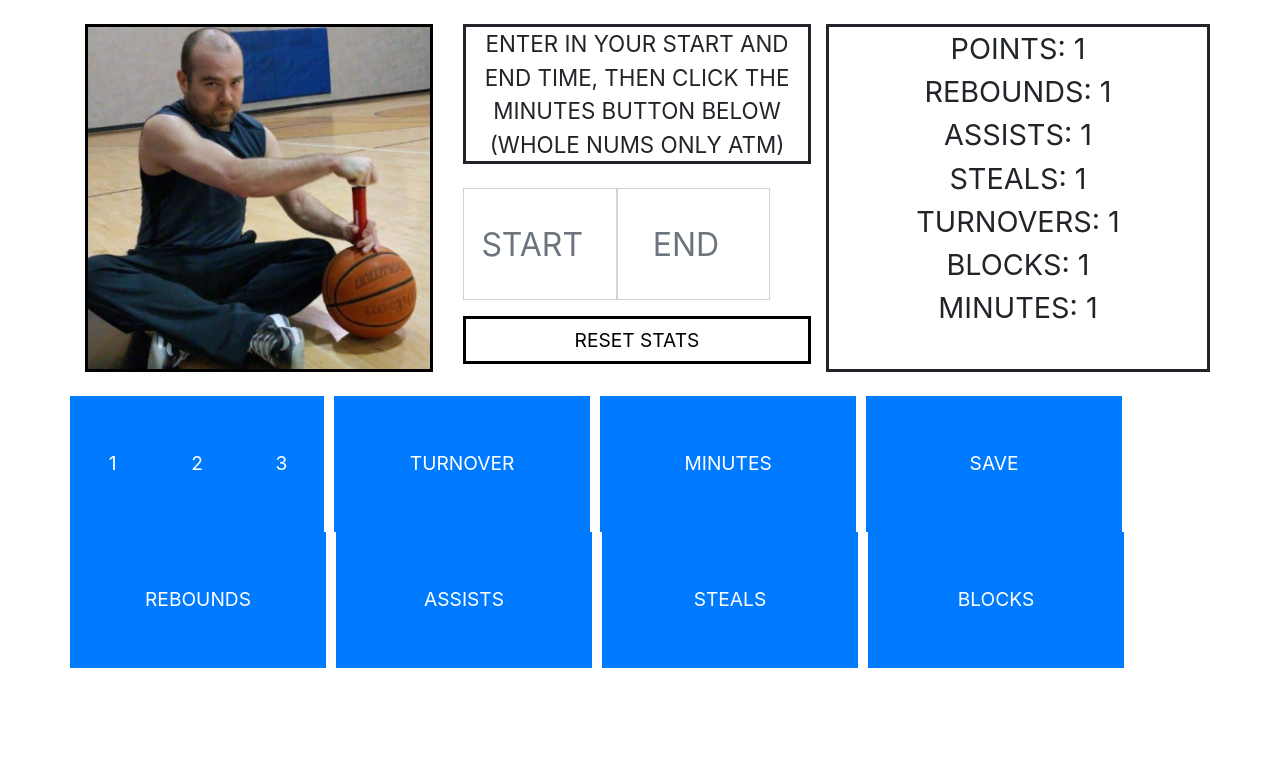
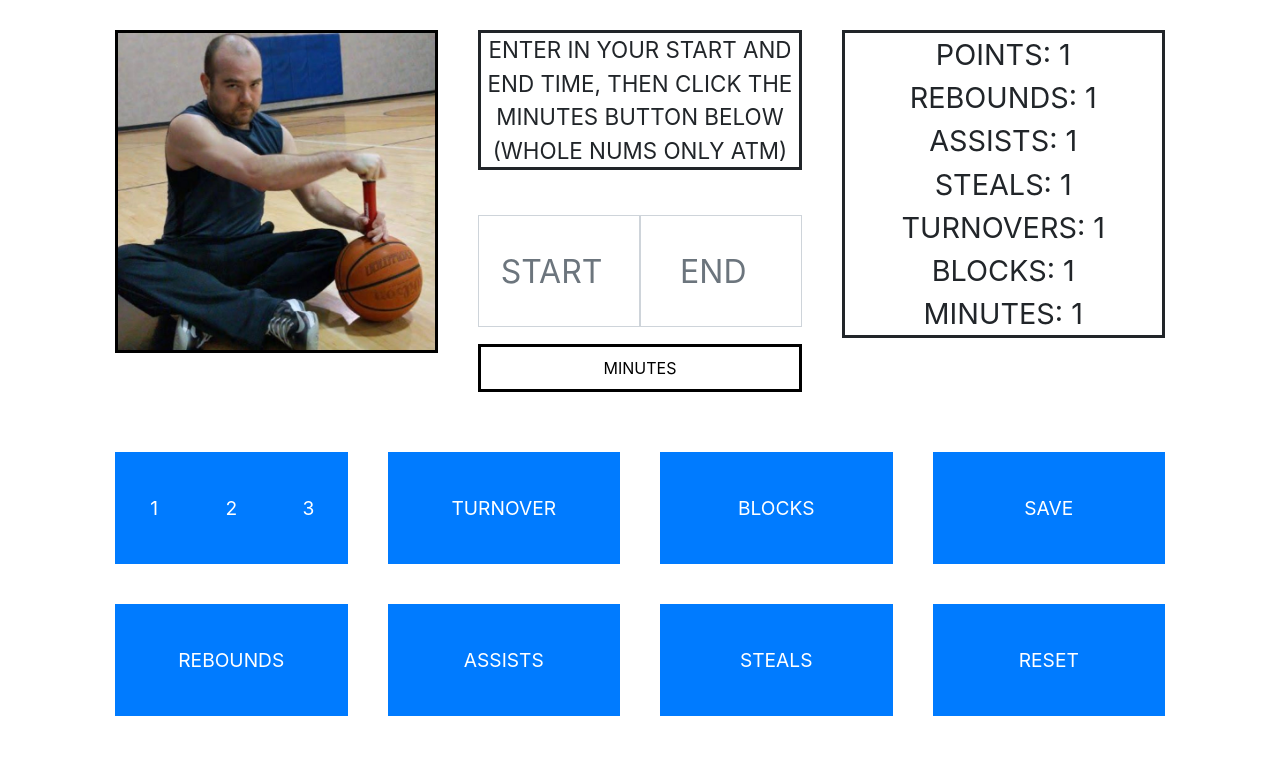
Before and after one commit to EEgithubUser/stat-tracker, a Flask app: page / in a window 1280 px wide. Shown: the part 56-818 px from the top of the page. Before the commit the page ends 724 px from the top, so only its background shows below. Run offline with Flask 3, Linux system fonts and the light colour scheme; a user stored in the database is signed in; tables that the repository leaves empty hold one stand-in row (values such as "Sample post"); some libraries are stand-ins or nearby versions.

Commit message:
feat: improved formatting with implementation of grid layout on home page; swapped minutes, blocks, and reset button; change input type from text to date on popup window; change dat format on statbook page

```diff
--- a/website/static/css/styles.css
+++ b/website/static/css/styles.css
@@ -1,3 +1,30 @@
+.grid-container {
+  display: grid;
+  grid-template-columns: 33.33% 33.33% 33.33%;
+  padding: 10px;
+}
+
+.grid-container2 {
+  display: grid;
+  grid-template-columns: repeat(12, 1fr);
+  padding: 10px;
+}
+
+.grid-item {
+  background-color: rgba(255, 255, 255, 0.8);
+  padding: 20px;
+  font-size: 30px;
+  text-align: center;
+}
+
+.first-row-item {
+  grid-column: span 4;
+}
+
+.second-row-item {
+  grid-column: span 3;
+}
+
 .center {
   display: block;
   margin-left: auto;
@@ -15,7 +42,7 @@
 }
 
 .button:hover {
-  background-color: red;
+  background-color: #0059ff;
   color: white;
 }
 
--- a/website/templates/home.html
+++ b/website/templates/home.html
@@ -1,17 +1,16 @@
 {% extends "base.html" %} {% block title %}Home{% endblock %} {% block content
 %}
 
-<br />
 <form method="POST">
-  <div class="row">
-    <div class="col" width="33.33%">
+  <div class="grid-container">
+    <div class="grid-item">
       <img src="../static/images/j2quick.jpg" alt="j2quick" class="center" />
     </div>
-    <div class="col" width="33.33%">
+    <div class="grid-item">
       <div
         style="
+          width: 100%;
           font-size: 1.75vw;
-          text-align: center;
           border-width: 3px;
           border-style: solid;
         "
@@ -20,7 +19,7 @@
         (WHOLE NUMS ONLY ATM)
       </div>
       <form method="POST">
-        <div class="form-group" style="float: left">
+        <div class="form-group" style="float: left; width: 50%">
           <label for="START"></label>
           <input
             type="number"
@@ -30,7 +29,7 @@
             placeholder="START"
             style="
               height: 14vh;
-              width: 12vw;
+              width: 100%;
               border-radius: 0;
               font-size: 2.5vw;
               text-align: center;
@@ -39,7 +38,7 @@
             "
           />
         </div>
-        <div class="form-group" style="float: left">
+        <div class="form-group" style="float: left; width: 50%">
           <label for="END"></label>
           <input
             type="number"
@@ -49,7 +48,7 @@
             placeholder="END"
             style="
               height: 14vh;
-              width: 12vw;
+              width: 100%;
               border-radius: 0;
               font-size: 2.5vw;
               text-align: center;
@@ -58,55 +57,54 @@
             "
           />
         </div>
-      </form>
-      <div>
         <button
           type="submit"
-          id="clear"
+          id="minutes"
           name="stats"
-          value="reset"
+          value="mins"
           style="
             display: inline;
             height: 6vh;
             width: 100%;
             border-radius: 0;
-            font-size: 1.5vw;
-            text-align: center;
+            font-size: 1.25vw;
             color: black;
           "
-          class="btn btn-primary button btn-group blocks"
+          class="btn btn-primary button"
         >
-          RESET STATS
+          MINUTES
         </button>
+      </form>
     </div>
-    </div>
+    <div class="grid-item">
       <div
-      class="col"
         style="
+          width: 100%;
           font-size: 2.25vw;
           border-width: 3px;
           border-style: solid;
-        text-align: center;
         "
-      width="33.33%"
       >
         POINTS: {{ stat.pts }} <br />REBOUNDS: {{ stat.rbs }}<br />ASSISTS: {{
         stat.asts }}<br />STEALS: {{ stat.stls }}<br />TURNOVERS: {{ stat.tos
         }}<br />BLOCKS: {{ stat.blks }}<br />MINUTES: {{ stat.mins }}
       </div>
-    <div class="text-center">
-      <br />
-      <div class="btn-group blocks">
+    </div>
+  </div>
+  <form method="POST" class="form-group">
+    <div class="grid-container2">
+      <div class="grid-item second-row-item btn-group blocks">
         <button
           type="submit"
           id="1 point"
           name="stats"
           value="1"
           style="
-            height: 17vh;
-            width: 6.67vw;
+            height: 14vh;
+            width: 33.33%;
             border-radius: 0;
             font-size: 1.5vw;
+            float: left;
           "
           class="btn btn-primary"
         >
@@ -118,10 +116,11 @@
           name="stats"
           value="2"
           style="
-            height: 17vh;
-            width: 6.67vw;
+            height: 14vh;
+            width: 33.33%;
             border-radius: 0;
             font-size: 1.5vw;
+            float: left;
           "
           class="btn btn-primary"
         >
@@ -133,155 +132,117 @@
           name="stats"
           value="3"
           style="
-            height: 17vh;
-            width: 6.67vw;
+            height: 14vh;
+            width: 33.33%;
             border-radius: 0;
-            padding: 24px 12px;
-            margin-right: 5px;
             font-size: 1.5vw;
+            float: left;
           "
           class="btn btn-primary"
         >
           3
         </button>
+      </div>
+      <div class="grid-item second-row-item">
         <button
           type="submit"
           id="turnovers"
           name="stats"
           value="tos"
-          style="
-            height: 17vh;
-            width: 20vw;
-            margin: 0 5px;
-            border-radius: 0;
-            font-size: 1.5vw;
-          "
+          style="height: 14vh; width: 100%; border-radius: 0; font-size: 1.5vw"
           class="btn btn-primary"
         >
           TURNOVER
         </button>
+      </div>
+      <div class="grid-item second-row-item">
         <button
           type="submit"
-          id="minutes"
+          id="blocks"
           name="stats"
-          value="mins"
-          style="
-            height: 17vh;
-            width: 20vw;
-            margin: 0 5px;
-            border-radius: 0;
-            font-size: 1.5vw;
-          "
+          value="blks"
+          style="height: 14vh; width: 100%; border-radius: 0; font-size: 1.5vw"
           class="btn btn-primary"
         >
-          MINUTES
+          BLOCKS
         </button>
+      </div>
+      <div class="grid-item second-row-item">
         <button
           type="button"
           id="save"
           name="stats"
           value="save"
-          style="
-            height: 17vh;
-            width: 20vw;
-            margin: 0 5px;
-            border-radius: 0;
-            font-size: 1.5vw;
-          "
+          style="height: 14vh; width: 100%; border-radius: 0; font-size: 1.5vw"
           class="btn btn-primary"
           onclick="openForm()"
         >
           SAVE
         </button>
       </div>
-    </div>
-
-    <br />
-
-    <div class="text-center">
-      <div class="btn-group blocks">
+      <div class="grid-item second-row-item">
         <button
           type="submit"
           id="rebounds"
           name="stats"
           value="rbs"
-          style="
-            height: 17vh;
-            width: 20vw;
-            border-radius: 0;
-            margin: 0px 5px 0px 0px;
-            font-size: 1.5vw;
-          "
+          style="height: 14vh; width: 100%; border-radius: 0; font-size: 1.5vw"
           class="btn btn-primary"
         >
           REBOUNDS
         </button>
+      </div>
+      <div class="grid-item second-row-item">
         <button
           type="submit"
           id="assists"
           name="stats"
           value="asts"
-          style="
-            height: 17vh;
-            width: 20vw;
-            border-radius: 0;
-            margin: 0 5px;
-            font-size: 1.5vw;
-          "
+          style="height: 14vh; width: 100%; border-radius: 0; font-size: 1.5vw"
           class="btn btn-primary"
         >
           ASSISTS
         </button>
+      </div>
+      <div class="grid-item second-row-item">
         <button
           type="submit"
           id="steals"
           name="stats"
           value="stls"
-          style="
-            height: 17vh;
-            width: 20vw;
-            border-radius: 0;
-            margin: 0 5px;
-            font-size: 1.5vw;
-          "
+          style="height: 14vh; width: 100%; border-radius: 0; font-size: 1.5vw"
           class="btn btn-primary"
         >
           STEALS
         </button>
+      </div>
+      <div class="grid-item second-row-item">
         <button
           type="submit"
-          id="blocks"
+          id="clear"
           name="stats"
-          value="blks"
-          style="
-            height: 17vh;
-            width: 20vw;
-            margin: 0 5px;
-            border-radius: 0;
-            font-size: 1.5vw;
-          "
+          value="reset"
+          style="height: 14vh; width: 100%; border-radius: 0; font-size: 1.5vw"
           class="btn btn-primary"
         >
-          BLOCKS
+          RESET
         </button>
       </div>
     </div>
-    <br />
-  </div>
+  </form>
 
   <!-- The form -->
   <div class="form-popup" id="myForm">
     <form method="POST" class="form-container">
       <h1>GAME INFO</h1>
 
-      <label for="game_date"><b>Date</b></label>
-      <input
-        type="text"
-        placeholder="Enter Game Date"
-        name="game_date"
-        required
-      />
+      <div>
+        <label for="game_date"><b>Game Date</b></label>
+        <br />
+        <input type="date" name="game_date" style="width: 100%" required />
+      </div>
 
+      <br />
       <label for="team1"><b>Team 1</b></label>
       <input
         type="text"
@@ -298,7 +259,7 @@
         required
       />
 
-      <label for="video"><b>Video</b></label>
+      <label for="video"><b>Video Link (Optional)</b></label>
       <input
         type="url"
         placeholder="Ex: https://www.youtube.com/"
--- a/website/views.py
+++ b/website/views.py
@@ -2,6 +2,7 @@ from flask import Blueprint, render_template, request, flash, jsonify, redirect,
 from flask_login import login_required, current_user
 from .models import Note, Stat, StatSnapshot, User
 from . import db
+from datetime import datetime
 import json
 
 views = Blueprint('views', __name__)
@@ -36,6 +37,24 @@ def home():
             db.session.add(user)
             db.session.commit()
             flash('+1 TURNOVER', category = 'success')
+        elif request.form['stats'] == 'temp':
+            try:
+                # these need to be entered, otherwise an error will be thrown
+                min_start = int(request.form.get('min_start'))
+                min_end = int(request.form.get('min_end'))
+                if min_start < 0:
+                    flash('Minutes less than 0', category = 'error')
+                elif min_end > 40:
+                    flash('Minutes greater than 40', category = 'error')
+                elif min_end > min_start:
+                    flash('End time cannot be greater than start time', category = 'error')
+                else:
+                    stat.mins = stat.mins + (min_start - min_end)
+                    db.session.add(user)
+                    db.session.commit()
+                    flash('MINUTES ADDED', category = 'success')
+            except ValueError:
+                flash('Please enter your starting and ending minutes before clicking the minutes button.', category='error')
         elif request.form['stats'] == 'mins':
             try:
                 # these need to be entered, otherwise an error will be thrown
@@ -54,12 +73,15 @@ def home():
                     flash('MINUTES ADDED', category = 'success')
             except ValueError:
                 flash('Please enter your starting and ending minutes before clicking the minutes button.', category='error')
-            print(stat.mins)
         elif request.form['stats'] == 'confirm_popup_save':
-            game_date = request.form.get('game_date')
+            date = request.form.get('game_date')
             team1 = request.form.get('team1')
             team2 = request.form.get('team2')
             video = request.form.get('video')
+
+            datetime_obj = datetime.strptime(date, '%Y-%m-%d')
+            game_date = datetime_obj.strftime("%m/%d/%Y")
+
             note = "Pts: {pts}, Rbs: {rbs}, Asts: {asts}, Stls: {stls}, Tos: {tos}, Blks: {blks}, Mins: {mins}".format(pts = stat.pts, rbs = stat.rbs, asts = stat.asts, stls = stat.stls, tos = stat.tos, blks = stat.blks, mins = stat.mins,)
             snapshot = StatSnapshot(statline=note,
                                     pts_snapshot=stat.pts,
```
Also changed, not shown: migrations/versions/25be18b602f3_.py (deleted, +0 -38 lines), migrations/versions/50b5620bdd7a_.py (renamed from migrations/versions/10511aba635e_.py, +15 -4 lines), migrations/versions/d8bdc7fd129d_.py (deleted, +0 -48 lines), instance/database.db (deleted). Lines whose indentation alone changed are shown as unchanged.
